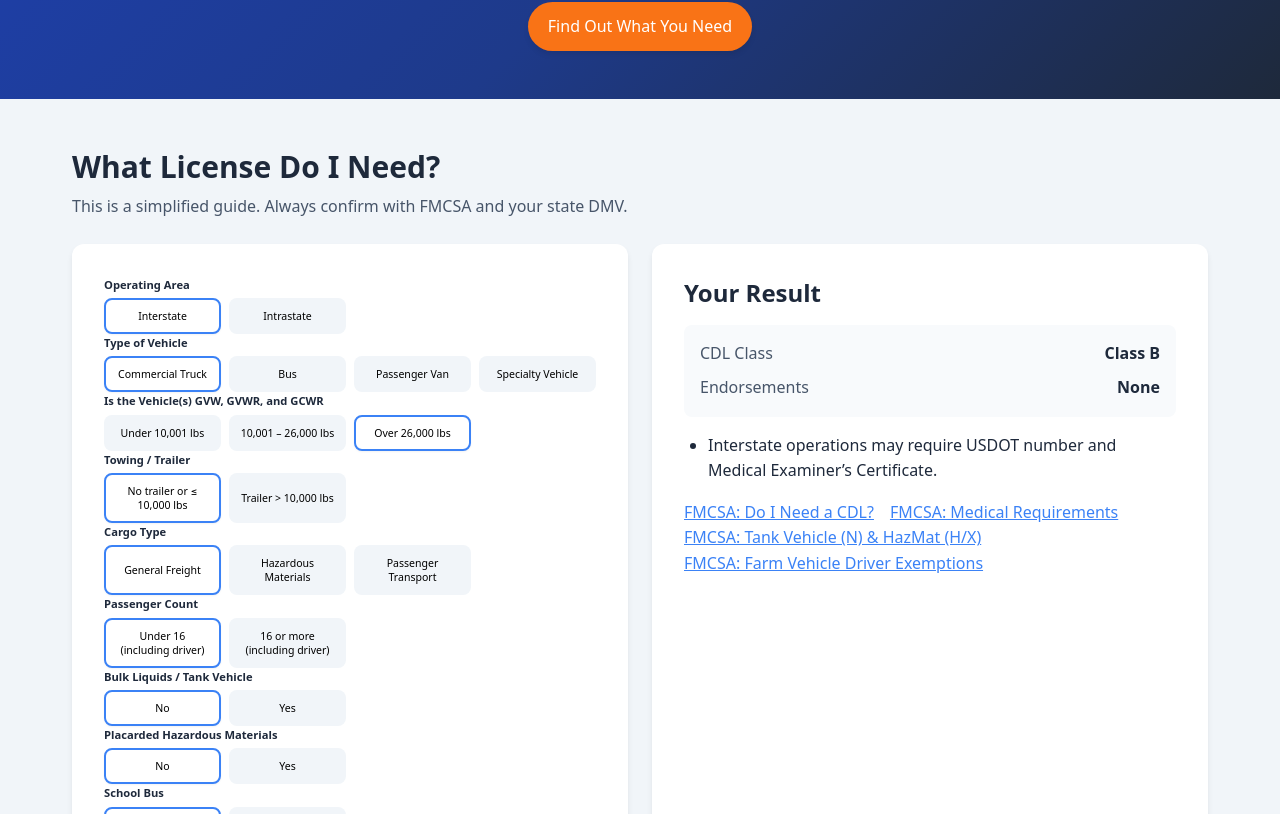
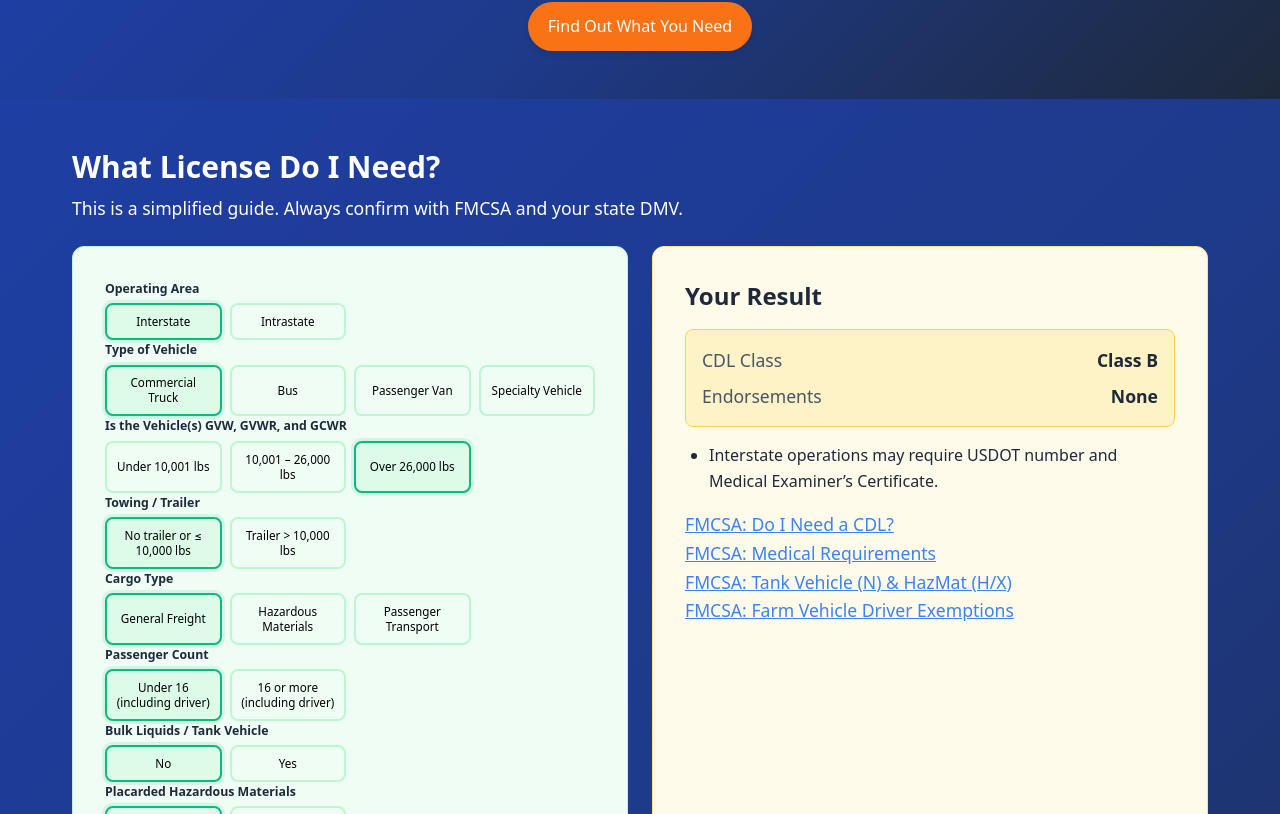
Before and after one commit to Cocodog2014/fixdq-Prod, a React (Vite) app: page /fmcsa-compliance in a window 1280 px wide. Shown: the part 526-1340 px from the top of the page. Built offline with nearby package versions, Linux system fonts and the light colour scheme.

Commit message:
added color

```diff
--- a/src/pages/FMCSACompliance/FMCSACompliance.css
+++ b/src/pages/FMCSACompliance/FMCSACompliance.css
@@ -1,6 +1,6 @@
 /* FMCSA Compliance Page Styles */
 
-.fmcsa-page { background: var(--color-gray-100); min-height: 100vh; }
+.fmcsa-page { background: var(--bg-gradient-primary); min-height: 100vh; }
 
 .fmcsa-hero { background: var(--bg-gradient-primary); color: var(--color-white); padding: var(--spacing-2xl) 0; text-align: center; }
 .fmcsa-hero .hero-inner { max-width: 800px; margin: 0 auto; }
@@ -8,46 +8,96 @@
 .quick-start-btn { display: inline-block; margin-top: var(--spacing-md); padding: 0.75rem 1.25rem; background: var(--color-accent-orange); color: #fff; border-radius: var(--radius-full); box-shadow: var(--shadow-md); text-decoration: none; }
 .quick-start-btn:hover { filter: brightness(1.05); }
 
-.fmcsa-flowchart { padding: var(--spacing-2xl) 0; }
+.fmcsa-flowchart {
+  padding: var(--spacing-2xl) 0;
+  /* Soft green tints for a more engaging, friendly look */
+  --fc-panel-bg: #f0fdf4;        /* green-50 */
+  --fc-panel-border: #bbf7d0;    /* green-200 */
+  --fc-result-bg: #fffbeb;       /* amber-50 (yellow) */
+  --fc-result-border: #fde68a;   /* amber-200 */
+  --fc-option-bg: #f0fdf4;       /* green-50 */
+  --fc-option-border: #bbf7d0;   /* green-200 */
+}
 .fc-disclaimer { color: var(--color-gray-600); margin: var(--spacing-sm) 0 var(--spacing-lg); }
+.fmcsa-flowchart .fc-disclaimer { font-size: 1.1rem; color: var(--color-white); }
+.fmcsa-flowchart h2 { color: var(--color-white); }
 .fc-grid { display: grid; grid-template-columns: 1fr; gap: var(--spacing-lg); }
-.fc-panel { background: var(--color-white); border-radius: var(--radius-xl); box-shadow: var(--shadow-md); padding: var(--spacing-xl); }
+.fc-panel {
+  background: var(--fc-panel-bg);
+  border: 1px solid var(--fc-panel-border);
+  border-radius: var(--radius-xl);
+  box-shadow: var(--shadow-sm);
+  padding: var(--spacing-xl);
+}
+.fc-panel.fc-result {
+  background: var(--fc-result-bg);
+  border-color: var(--fc-result-border);
+}
 .fc-label {
   font-weight: 600;
   margin-bottom: calc(var(--spacing-sm) * 0.56);
-  font-size: 0.7rem;
+  font-size: 0.77rem; /* +10% */
   display: block;
 }
 .fc-options { display: grid; grid-template-columns: 1fr 1fr; gap: var(--spacing-sm); }
 .fc-option {
-  background: var(--color-gray-100);
-  border: 2px solid transparent;
+  background: var(--fc-option-bg);
+  border: 2px solid var(--fc-option-border);
   border-radius: var(--radius-lg);
   padding: calc(var(--spacing-md) * 0.56);
-  min-height: 25px;
-  font-size: 0.66rem;
+  min-height: 28px; /* +12% to keep tap targets comfortable */
+  font-size: 0.73rem; /* +10% */
   text-align: center;
   cursor: pointer;
+  transition: background-color 150ms ease, border-color 150ms ease, box-shadow 150ms ease;
 }
-.fc-option.selected { background: #fff; border-color: var(--color-primary-light); box-shadow: var(--shadow-sm); }
+.fc-option:hover { background: #dcfce7; /* green-100 */ }
+.fc-option.selected {
+  background: #dcfce7; /* green-100 */
+  border-color: var(--color-accent-green);
+  box-shadow: 0 0 0 3px rgba(16, 185, 129, 0.12), var(--shadow-sm);
+}
 
-.fc-result .result-callout { display: grid; grid-template-columns: 1fr; gap: var(--spacing-sm); margin: var(--spacing-md) 0; padding: var(--spacing-md); background: var(--color-gray-50); border-radius: var(--radius-lg); }
+.fc-result .result-callout {
+  display: grid;
+  grid-template-columns: 1fr;
+  gap: var(--spacing-sm);
+  margin: var(--spacing-md) 0;
+  padding: var(--spacing-md);
+  background: #fef3c7; /* amber-100 */
+  border: 1px solid #fcd34d; /* amber-300 */
+  border-radius: var(--radius-lg);
+}
+.fc-result .result-callout.has-endorsements {
+  background: #dcfce7; /* green-100 */
+  border-color: #34d399; /* green-400 */
+  box-shadow: 0 0 0 2px rgba(20, 184, 166, 0.15) inset;
+}
 .result-item { display: flex; align-items: center; justify-content: space-between; }
-.result-label { color: var(--color-gray-600); }
-.result-value { font-weight: 700; }
+.result-label { color: var(--color-gray-600); font-size: 1.1rem; }
+.result-value { font-weight: 700; font-size: 1.1rem; }
 .result-notes { margin: var(--spacing-md) 0; padding-left: var(--spacing-lg); }
-.result-links a { display: inline-block; margin-right: var(--spacing-md); color: var(--color-primary-light); }
+.result-links a { display: inline-block; margin-right: var(--spacing-md); color: var(--color-primary-light); font-size: 1.1rem; }
 
 /* Cards */
 .fmcsa-cards { padding: var(--spacing-2xl) 0; }
+.fmcsa-cards h2 { color: var(--color-white); }
 .cards-grid { display: grid; grid-template-columns: 1fr; gap: var(--spacing-lg); }
 .card { background: var(--color-white); border-radius: var(--radius-xl); box-shadow: var(--shadow-md); padding: var(--spacing-xl); text-decoration: none; color: inherit; }
 .card:hover { box-shadow: var(--shadow-lg); }
 
 /* Tools */
 .fmcsa-tools { padding: var(--spacing-2xl) 0; }
+.fmcsa-tools .container {
+  background: rgba(255, 255, 255, 0.06);
+  border: 1px solid rgba(255, 255, 255, 0.18);
+  border-radius: var(--radius-xl);
+  padding: var(--spacing-xl);
+  color: var(--color-white);
+}
 .quick-list { list-style: disc; padding-left: var(--spacing-xl); }
 .quick-list li { margin-bottom: var(--spacing-sm); }
+.quick-list a { color: #e0f2fe; }
 
 /* CTA */
 .fmcsa-cta { padding: var(--spacing-2xl) 0; }
--- a/src/pages/FMCSACompliance/FMCSACompliance.jsx
+++ b/src/pages/FMCSACompliance/FMCSACompliance.jsx
@@ -245,7 +245,7 @@ export default function FMCSACompliance() {
 
             <div className="fc-panel fc-result">
               <h3>Your Result</h3>
-              <div className="result-callout">
+              <div className={`result-callout ${result.endorsements.length ? 'has-endorsements' : 'no-endorsements'}`}>
                 <div className="result-item">
                   <span className="result-label">CDL Class</span>
                   <span className="result-value">{result.cdlClass}</span>
```
